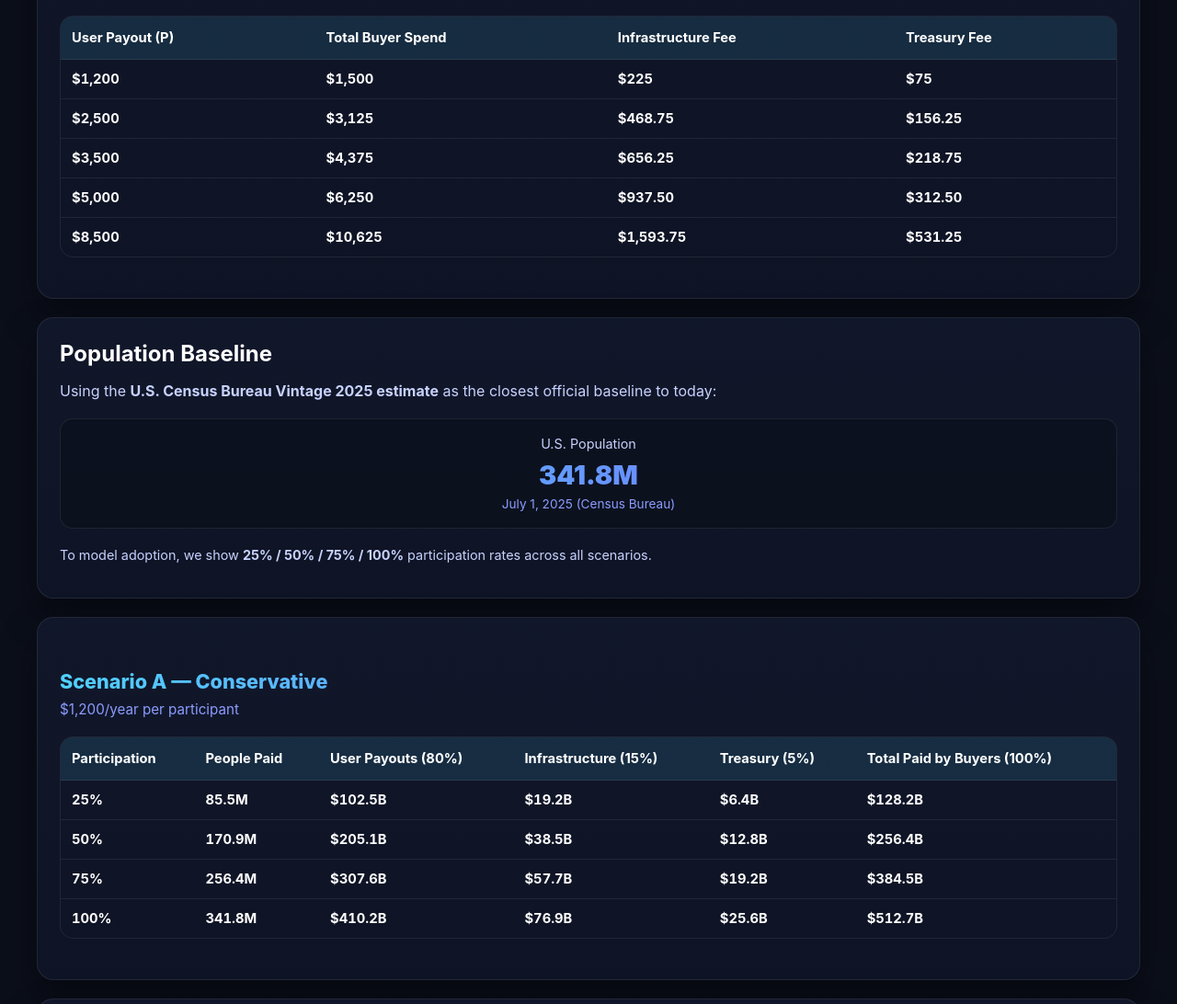
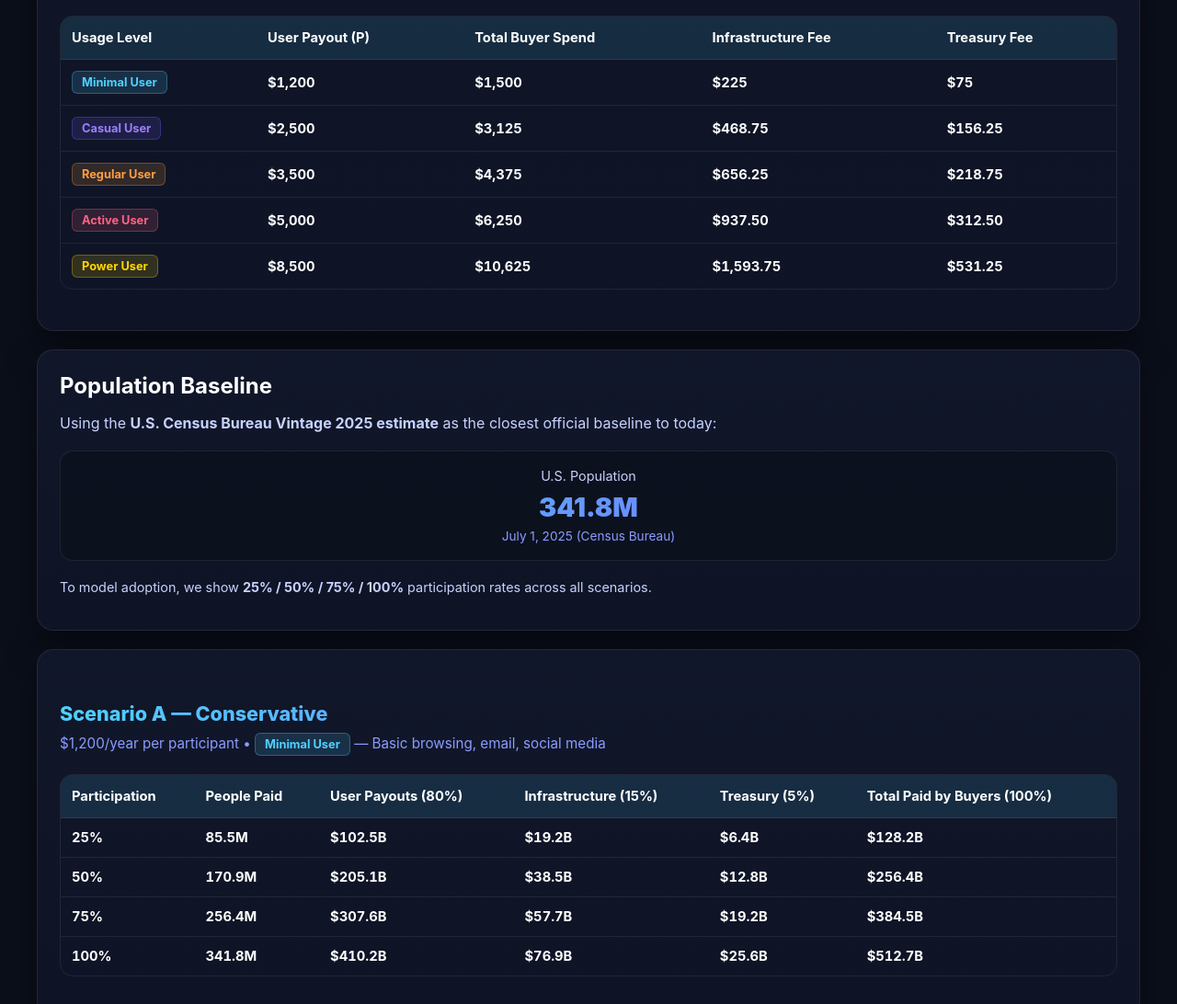
Before and after one commit to illmedicine/LivePay-Petition-Suppot, a website: page projections.html in a window 1280 px wide. Shown: the part 847-1939 px from the top of the page at 92% size. Drawn offline with Linux system fonts and the light colour scheme.

Commit message:
Add internet usage level indicators to Fair Data Act Projections

```diff
--- a/projections.html
+++ b/projections.html
@@ -237,6 +237,40 @@
       color:var(--muted2);
     }
 
+    .usage-badge{
+      display:inline-block;
+      padding:4px 10px;
+      border-radius:6px;
+      font-size:.8rem;
+      font-weight:700;
+      white-space:nowrap;
+    }
+    .usage-minimal{
+      background:rgba(79,209,255,.15);
+      color:#4fd1ff;
+      border:1px solid rgba(79,209,255,.3);
+    }
+    .usage-casual{
+      background:rgba(124,92,255,.15);
+      color:#9d7fff;
+      border:1px solid rgba(124,92,255,.3);
+    }
+    .usage-regular{
+      background:rgba(255,159,64,.15);
+      color:#ff9f40;
+      border:1px solid rgba(255,159,64,.3);
+    }
+    .usage-active{
+      background:rgba(255,99,132,.15);
+      color:#ff6384;
+      border:1px solid rgba(255,99,132,.3);
+    }
+    .usage-power{
+      background:rgba(255,215,0,.15);
+      color:#ffd700;
+      border:1px solid rgba(255,215,0,.3);
+    }
+
     footer{text-align:center;color:var(--muted2);margin-top:40px;font-size:.9rem;padding-bottom:20px;}
 
     @media(max-width:768px){
@@ -319,6 +353,7 @@
       <table>
         <thead>
           <tr>
+            <th>Usage Level</th>
             <th>User Payout (P)</th>
             <th>Total Buyer Spend</th>
             <th>Infrastructure Fee</th>
@@ -327,30 +362,35 @@
         </thead>
         <tbody>
           <tr>
+            <td><span class="usage-badge usage-minimal">Minimal User</span></td>
             <td class="num">$1,200</td>
             <td class="num">$1,500</td>
             <td class="num">$225</td>
             <td class="num">$75</td>
           </tr>
           <tr>
+            <td><span class="usage-badge usage-casual">Casual User</span></td>
             <td class="num">$2,500</td>
             <td class="num">$3,125</td>
             <td class="num">$468.75</td>
             <td class="num">$156.25</td>
           </tr>
           <tr>
+            <td><span class="usage-badge usage-regular">Regular User</span></td>
             <td class="num">$3,500</td>
             <td class="num">$4,375</td>
             <td class="num">$656.25</td>
             <td class="num">$218.75</td>
           </tr>
           <tr>
+            <td><span class="usage-badge usage-active">Active User</span></td>
             <td class="num">$5,000</td>
             <td class="num">$6,250</td>
             <td class="num">$937.50</td>
             <td class="num">$312.50</td>
           </tr>
           <tr>
+            <td><span class="usage-badge usage-power">Power User</span></td>
             <td class="num">$8,500</td>
             <td class="num">$10,625</td>
             <td class="num">$1,593.75</td>
@@ -382,7 +422,7 @@
   <!-- Scenario A: Conservative -->
   <div class="card">
     <div class="scenario-header">Scenario A — Conservative</div>
-    <div class="scenario-desc">$1,200/year per participant</div>
+    <div class="scenario-desc">$1,200/year per participant • <span class="usage-badge usage-minimal">Minimal User</span> — Basic browsing, email, social media</div>
 
     <div class="table-wrapper">
       <table>
@@ -439,7 +479,7 @@
     <div class="scenario-header">Scenario B — Moderate</div>
     <div class="scenario-desc">$2,500 to $3,500/year per participant</div>
 
-    <h3>At P = $2,500</h3>
+    <h3>At P = $2,500 • <span class="usage-badge usage-casual">Casual User</span> — Streaming, shopping, messaging apps</h3>
     <div class="table-wrapper">
       <table>
         <thead>
@@ -484,7 +524,7 @@
       </table>
     </div>
 
-    <h3>At P = $3,500</h3>
+    <h3>At P = $3,500 • <span class="usage-badge usage-regular">Regular User</span> — Daily streaming, gaming, content creation</h3>
     <div class="table-wrapper">
       <table>
         <thead>
@@ -535,7 +575,7 @@
     <div class="scenario-header">Scenario C — Full "Fair AI Economy"</div>
     <div class="scenario-desc">$5,000 to $8,500/year per participant</div>
 
-    <h3>At P = $5,000</h3>
+    <h3>At P = $5,000 • <span class="usage-badge usage-active">Active User</span> — Heavy streaming, cloud work, multiple devices</h3>
     <div class="table-wrapper">
       <table>
         <thead>
@@ -580,7 +620,7 @@
       </table>
     </div>
 
-    <h3>At P = $8,500</h3>
+    <h3>At P = $8,500 • <span class="usage-badge usage-power">Power User</span> — Professional content creator, developer, business owner</h3>
     <div class="table-wrapper">
       <table>
         <thead>
```
